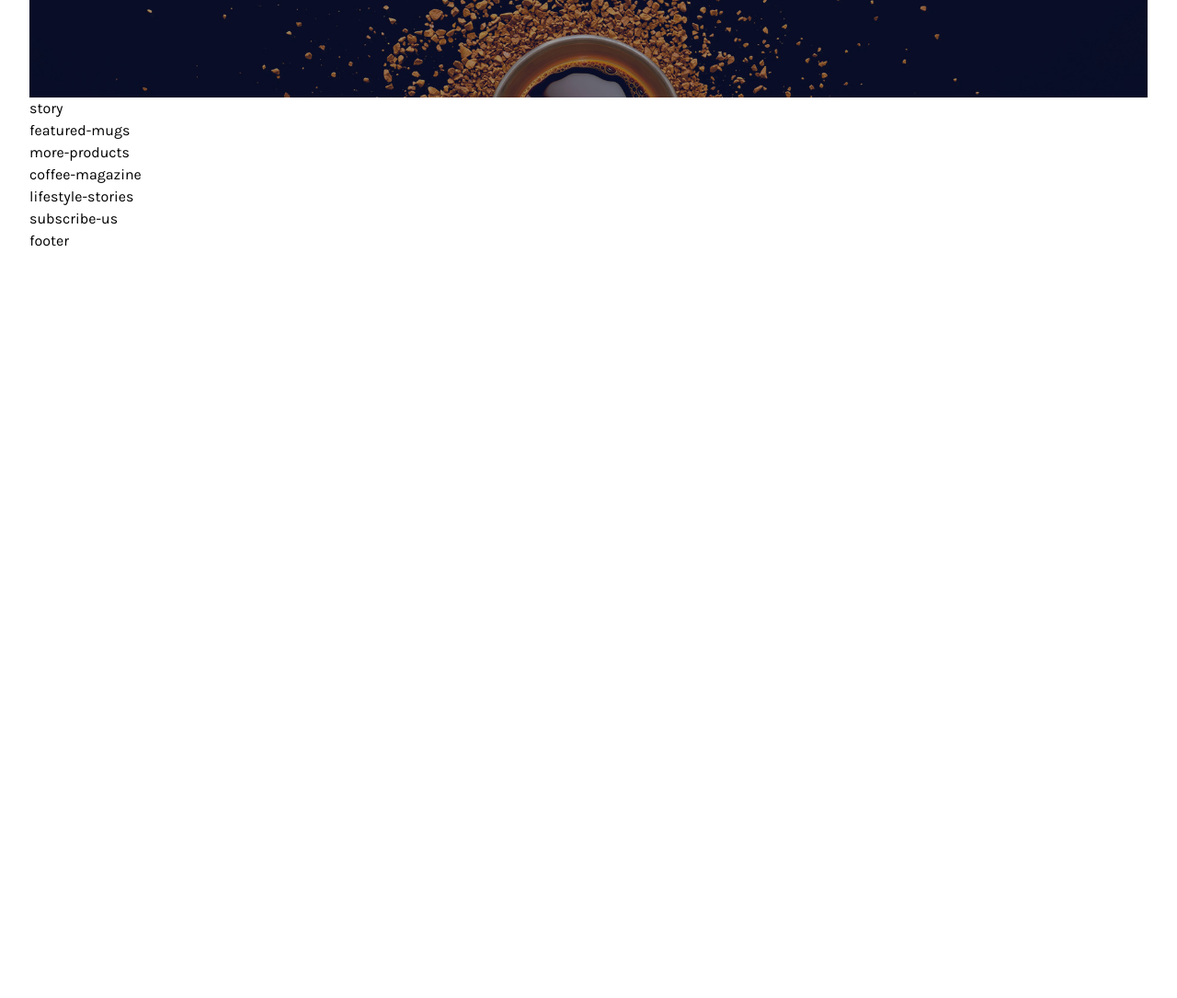
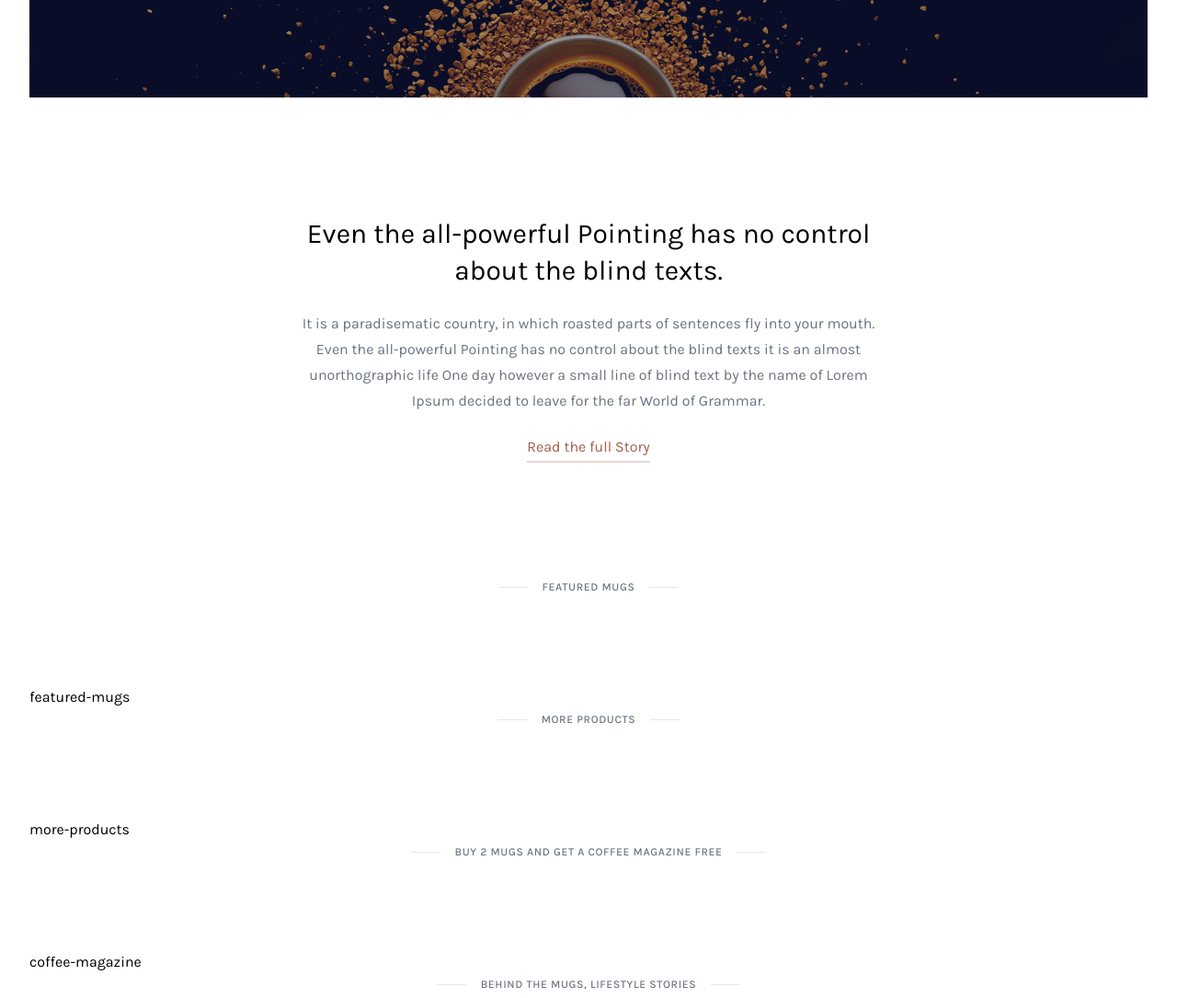
Before and after one commit to laivandai123/tailwindcss-coffee-style, a website: page public/index.html in a window 1280 px wide. Shown: the part 500-1585 px from the top of the page at 92% size. Before the commit the page ends 800 px from the top, so only its background shows below. Drawn offline with Linux system fonts and the light colour scheme.

Commit message:
add story and subheadline

```diff
--- a/public/index.html
+++ b/public/index.html
@@ -71,10 +71,39 @@
                             </div>
                         </div>
                     </div>
-                    <div class="story">story</div>
+                    <div class="story w-full h-full flex justify-center items-center ">
+                        <div class="text-center px-4 sm:px-16 md:px32  lg:px-48 xl:px-72 py-32">
+                            <div class="text-3xl leading-10 mb-6">Even the all-powerful Pointing has no control about the blind texts.</div>
+                            <div class="text-gray-500 leading-7 mb-6">It is a paradisematic country, in which roasted parts of sentences fly into your mouth. Even the all-powerful Pointing has no control about the blind texts it is an almost unorthographic life One day however a small line of blind text by the name of Lorem Ipsum decided to leave for the far World of Grammar.</div>
+                            <div class="">
+                                <a href="#" class=" text-coffee-400 hover:text-coffee-600 relative after:absolute after:-bottom-2 after:left-0 after:h-0.5 after:w-full  after:bg-coffee-50 after:hover:bg-coffee-200 after:transition-all after:ease-in-out after:duration-400">Read the full Story</a>
+                            </div>
+                        </div>
+
+                    </div>
+                    <div class="ct-subheadline ">
+                        <div class="ct-subheadline-deco-line "></div>
+                        <div class="ct-subheadline-label ">Featured Mugs</div>
+                        <div class="ct-subheadline-deco-line "></div>
+                    </div>
                     <div class="featured-mugs">featured-mugs</div>
+                    <div class="ct-subheadline ">
+                        <div class="ct-subheadline-deco-line "></div>
+                        <div class="ct-subheadline-label ">More Products</div>
+                        <div class="ct-subheadline-deco-line "></div>
+                    </div>
                     <div class="more-products">more-products</div>
+                    <div class="ct-subheadline ">
+                        <div class="ct-subheadline-deco-line "></div>
+                        <div class="ct-subheadline-label ">Buy 2 mugs and get a coffee magazine free</div>
+                        <div class="ct-subheadline-deco-line "></div>
+                    </div>
                     <div class="coffee-magazine">coffee-magazine</div>
+                    <div class="ct-subheadline ">
+                        <div class="ct-subheadline-deco-line "></div>
+                        <div class="ct-subheadline-label ">Behind the mugs, lifestyle stories</div>
+                        <div class="ct-subheadline-deco-line "></div>
+                    </div>
                     <div class="lifestyle-stories">lifestyle-stories</div>
                     <div class="subscribe-us">subscribe-us</div>
                 </main>
--- a/src/input.css
+++ b/src/input.css
@@ -7,7 +7,7 @@
     @apply absolute z-50 top-10 w-full text-center bg-white animate-slideDown;
 }
 .ct-top-menu-item {
-    @apply cursor-pointer py-1 hover:text-gray-800 relative after:lg:absolute after:lg:bottom-0 after:lg:left-0 after:lg:h-0.5 after:lg:w-0  hover:after:lg:w-full after:lg:bg-light-coffee after:lg:transition-all after:lg:ease-in-out after:lg:duration-300;
+    @apply cursor-pointer py-1 hover:text-gray-800 relative after:lg:absolute after:lg:bottom-0 after:lg:left-0 after:lg:h-0.5 after:lg:w-0  hover:after:lg:w-full after:lg:bg-coffee-200 after:lg:transition-all after:lg:ease-in-out after:lg:duration-300;
 }
 .ct-top-menu-icon-active {
     @apply text-gray-800;
@@ -18,3 +18,12 @@
 .ct-badge-circle {
     @apply text-xs text-center rounded-full px-1.5;
 }
+.ct-subheadline {
+    @apply flex justify-center items-center mb-24;
+}
+.ct-subheadline-label {
+    @apply uppercase mx-4 text-gray-500 font-medium tracking-wider text-[12px] text-center;
+}
+.ct-subheadline-deco-line {
+    @apply w-8 h-px bg-gray-200;
+}
--- a/tailwind.config.js
+++ b/tailwind.config.js
@@ -7,7 +7,12 @@ module.exports = {
                 Karla: ["Karla", "sans-serif"],
             },
             colors: {
-                "light-coffee": "#C89F94",
+                coffee: {
+                    50: "#E8D6D0",
+                    200: "#C89F94",
+                    400: "#A25F4B",
+                    600: "#744838",
+                },
             },
             keyframes: {
                 slideDown: {
```
Also changed, not shown: public/output.css.
